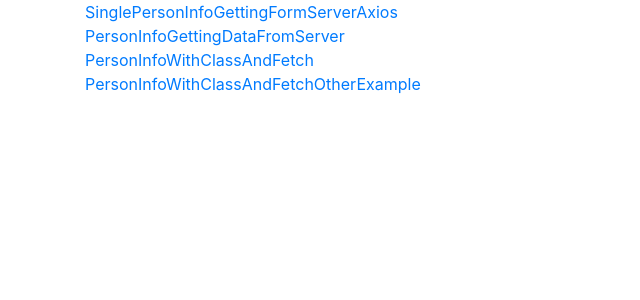
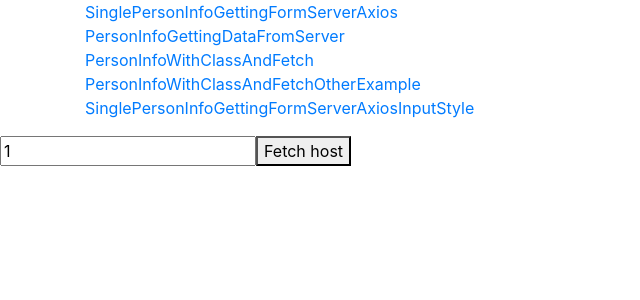
Before and after one commit to pooyafils/react-api-connection, a React (Create React App) app: page /SinglePersonInfoGettingFormServerAxiosInputStyle in a window 1280 px wide. Shown: the top 300 px of the page, without its empty margins (0-640 px from the left). Built offline with nearby package versions, Linux system fonts and the light colour scheme; no server answers.

Commit message:
adding SinglePersonInfoGettingFormServerAxiosInputStyle component

```diff
--- a/src/App.js
+++ b/src/App.js
@@ -5,6 +5,7 @@ import PersonInfoGettingDataFromServer from './component/get/PersonInfoGettingDa
 import SinglePersonInfoGettingFormServerAxios from './component/get/SinglePersonInfoGettingFormServerAxios'
 import PersonInfoWithClassAndFetch from './component/get/PersonInfoWithClassAndFetch'
 import PersonInfoWithClassAndFetchOtherExample from './component/get/PersonInfoWithClassAndFetchOtherExample'
+import SinglePersonInfoGettingFormServerAxiosInputStyle from './component/get/SinglePersonInfoGettingFormServerAxiosInputStyle'
 class App extends Component{
 
 //SinglePersonInfoGettingFormServerAxios
@@ -18,7 +19,7 @@ class App extends Component{
                     <Route path="/SinglePersonInfoGettingFormServerAxios"  component={SinglePersonInfoGettingFormServerAxios}/>
                     <Route path="/PersonInfoGettingDataFromServer" component={PersonInfoGettingDataFromServer}/>
                     <Route path="/PersonInfoWithClassAndFetchOtherExample" component={PersonInfoWithClassAndFetchOtherExample}/>
-
+                    <Route path="/SinglePersonInfoGettingFormServerAxiosInputStyle" component={SinglePersonInfoGettingFormServerAxiosInputStyle}/>
                 </Switch>
             </Router>
         </div>
--- a/src/component/Nav.js
+++ b/src/component/Nav.js
@@ -16,6 +16,7 @@ const Nav =()=>{
     <Link to="/PersonInfoGettingDataFromServer"><li><a>PersonInfoGettingDataFromServer</a></li></Link>
     <Link to="/PersonInfoWithClassAndFetch "><li><a>PersonInfoWithClassAndFetch</a></li></Link>
     <Link to="/PersonInfoWithClassAndFetchOtherExample"><li><a>PersonInfoWithClassAndFetchOtherExample</a></li></Link>
+    <Link to="/SinglePersonInfoGettingFormServerAxiosInputStyle"><li><a>SinglePersonInfoGettingFormServerAxiosInputStyle</a></li></Link>
 </ul>
         </div>
     )
--- a/src/component/get/SinglePersonInfoGettingFormServerAxios.js
+++ b/src/component/get/SinglePersonInfoGettingFormServerAxios.js
@@ -18,6 +18,8 @@ const SinglePersonInfoGettingFormServerAxios=()=>{
 
     return(
         <div>
+            <input text="text" value={id} onChange={e=> setId(e.target.value)}/>
+
             {personAxios.name}
             {personAxios.familyName}
         </div>
--- /dev/null
+++ b/src/component/get/SinglePersonInfoGettingFormServerAxiosInputStyle.js
@@ -0,0 +1,42 @@
+import React,{useEffect,useState} from "react";
+import axios from 'axios'
+
+const SinglePersonInfoGettingFormServerAxiosInputStyle
+=()=>{
+    const[personAxios,setPersonAxios]=useState({})
+    const [id,setId]=useState(1)
+        const[idFormButton,setIdFormButton]=useState(1)
+        const handelClick=()=>{
+            setIdFormButton(id)
+        }
+        useEffect(
+            ()=> {
+                axios.get('http://localhost:8080/person/' + idFormButton)
+                    .then(
+                        res => {
+                            console.log(res)
+                            setPersonAxios(res.data)
+                        }
+                    ).catch(
+                    err => {
+                        console.log(err)
+                    }
+                )
+            },[idFormButton]
+            )
+
+    return(
+        <div>
+            <input text="text" value={id} onChange={e=> setId(e.target.value)}/>
+            <button type="button" onClick={handelClick}>Fetch host</button>
+<br/>
+            {personAxios.name}
+            <br/>
+            {personAxios.familyName}
+
+        </div>
+    )
+
+}
+
+export default SinglePersonInfoGettingFormServerAxiosInputStyle;
```
